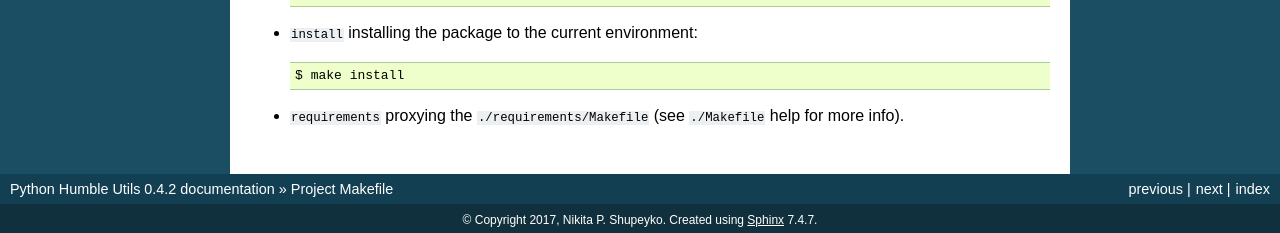
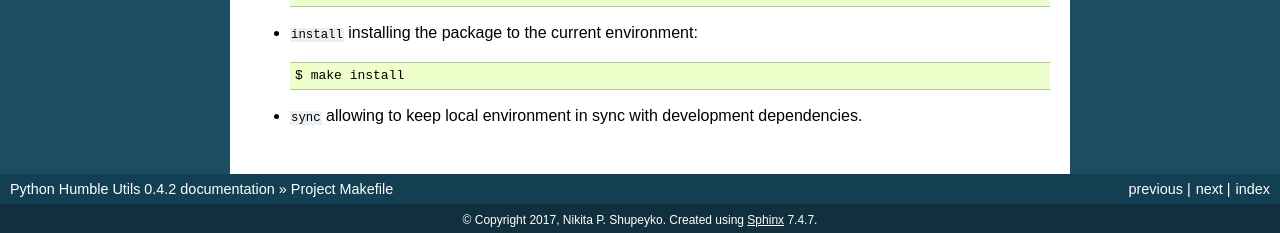
Before and after one commit to webyneter/python-humble-utils, a Sphinx documentation site: the page built from docs/project-makefile.rst, in a window 1280 px wide. Shown: the part 1017-1250 px from the top of the page. Built offline with Sphinx 7.4.7, drawn with Linux system fonts in a browser that asks for light colours; pages that are not in the unit, such as notebooks, are missing from menus.

Commit message:
Update Project Makefile docs

```diff
--- a/docs/project-makefile.rst
+++ b/docs/project-makefile.rst
@@ -60,7 +60,7 @@ defining a number of convenience commands.
 
     $ make install
 
-* ``requirements`` proxying the ``./requirements/Makefile`` (see ``./Makefile`` help for more info).
+* ``sync`` allowing to keep local environment in sync with development dependencies.
 
 .. _`PEP8`: https://www.python.org/dev/peps/pep-0008/
 .. _`flake8`: http://flake8.pycqa.org/en/stable/
```
